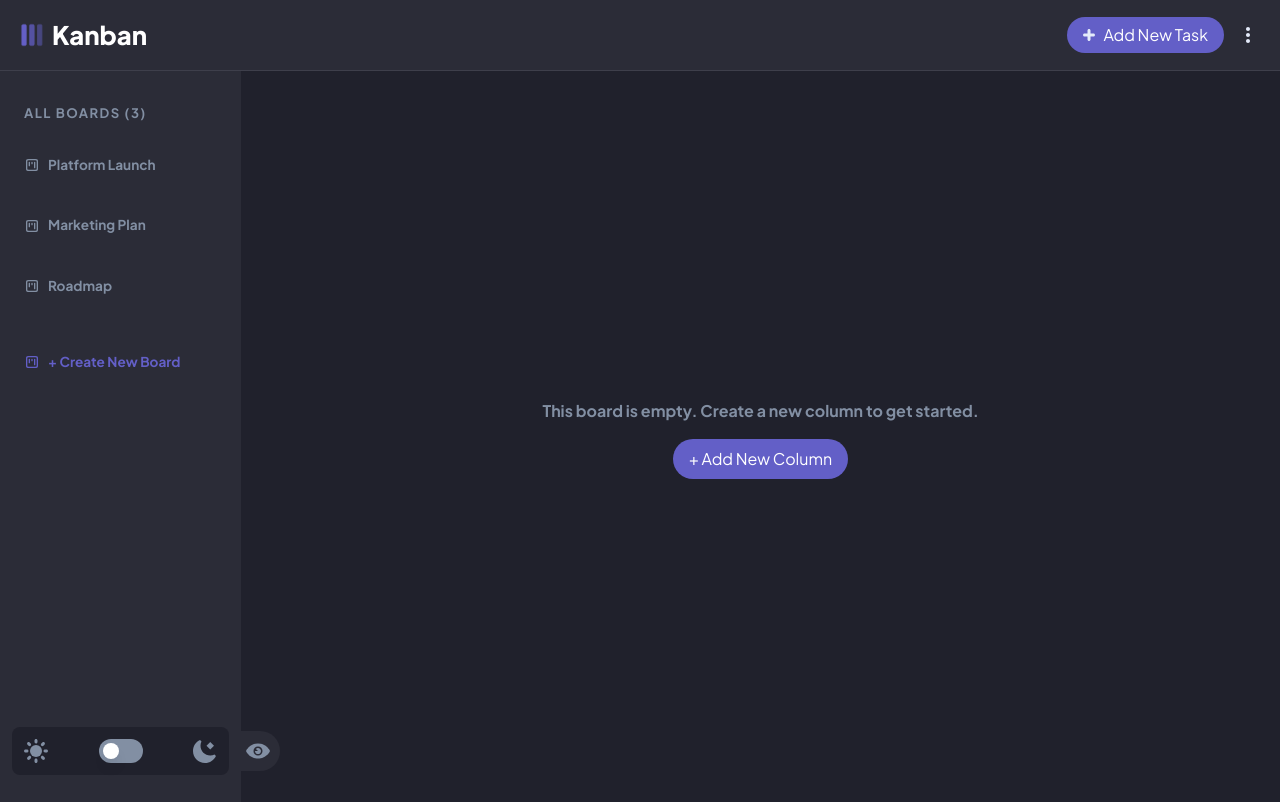
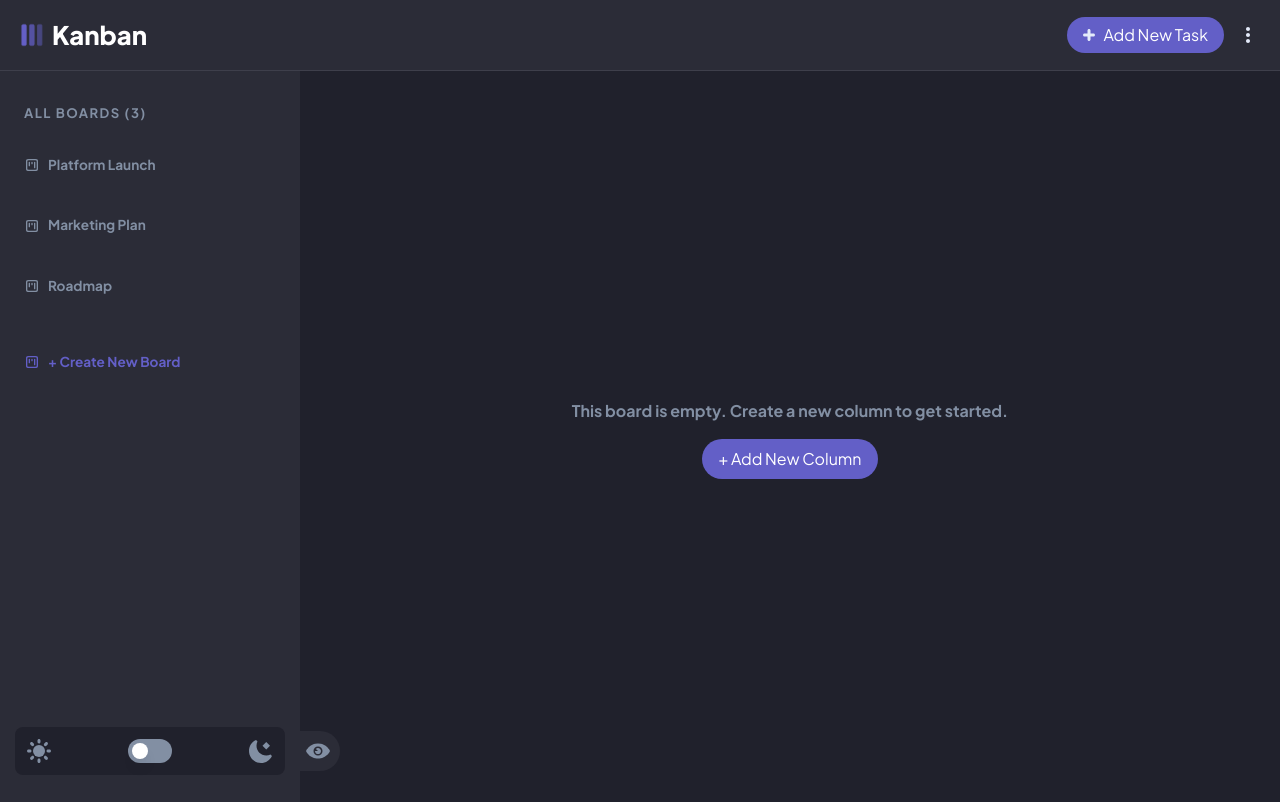
Before and after one commit to elandmartinez/Kanban-app, a React (Create React App) app: page / in a window 1280 px wide. Shown: the top 802 px of the page. Built offline with nearby package versions, Linux system fonts and the light colour scheme.

Commit message:
achieved to make sidebar disappear and main section occupy the space correctly, now working on th transition of that change to be smooth

```diff
--- a/src/components/MainSection.tsx
+++ b/src/components/MainSection.tsx
@@ -2,10 +2,10 @@ import SideBar from "./Sidebar";
 
 export default function MainSection () {
   return (
-    <main className="w-screen h-[92vh] bg-veryDarkGrey text-[#828fa3] flex">
+    <main className="w-screen relative h-[92vh] bg-veryDarkGrey text-[#828fa3] flex">
       <SideBar />
 
-      <div className="w-full text-center p-6 flex flex-col justify-center items-center transition-all duration-200">
+      <div className="main-section w-full text-center p-6 flex flex-col justify-center items-center transition-all duration-200">
         <p className="font-bold" >This board is empty. Create a new column to get started.</p>
         <button className="interactable mt-4 bg-mainPurple text-white border-none px-4 py-2 rounded-[20px] cursor-pointer hover:bg-mainPurpleHover">
           + Add New Column
--- a/src/components/Sidebar.tsx
+++ b/src/components/Sidebar.tsx
@@ -25,7 +25,7 @@ export default function SideBar () {
   }
 
   return (
-    <aside ref={sidebarRef} className="relative w-[300px] rounded-xl bg-darkGrey text-mediumGrey text-[0.85rem] font-bold flex-col justify-between items-center py-4 transition-all duration-200
+    <aside ref={sidebarRef} className="min-w-[300px] rounded-xl bg-darkGrey text-mediumGrey text-[0.85rem] font-bold flex-col justify-between items-center py-4 transition-all duration-200
       sm:h-[92vh] sm:flex sm:rounded-none">
       <nav className="w-full text-start p-4 pl-0">
         <h3 className="text-[0.82rem] tracking-[0.11em] font-bold mb-4 pl-6">
@@ -53,7 +53,7 @@ export default function SideBar () {
           <Switch className="mx-4" />
         <Icon SvgComponent={moonIcon} classname="w-6 h-6" />
       </div>
-      <button onClick={() => {toggleDisplaySidebar()}} className="display-sidebar-button absolute w-10 h-10 bottom-[36px] -right-[39px] bg-darkGrey rounded-r-3xl flex items-center pl-[6px]">
+      <button onClick={() => {toggleDisplaySidebar()}} className="display-sidebar-button absolute w-10 h-10 bottom-[36px] left-[300px] bg-darkGrey rounded-r-3xl flex items-center pl-[6px]">
           <Icon SvgComponent={eyeIcon}  classname="eye-icon eye-icon w-6 h-6" />
       </button>
     </aside>
--- a/src/index.css
+++ b/src/index.css
@@ -42,18 +42,9 @@ body::-webkit-scrollbar {
 }
 
 .show-sidebar {
+  position: absolute;
+  transform: translateX(-300px);
 }
-
-/* .show-sidebar nav {
-  transition: all 400ms;
-  display: block;
-  opacity: 1;
-}
-
-.show-sidebar div {
-  display: flex;
-  opacity: 1;
-} */
 
 .board-item:hover .board-icon > path {
   stroke: var(--light-grey)
```
